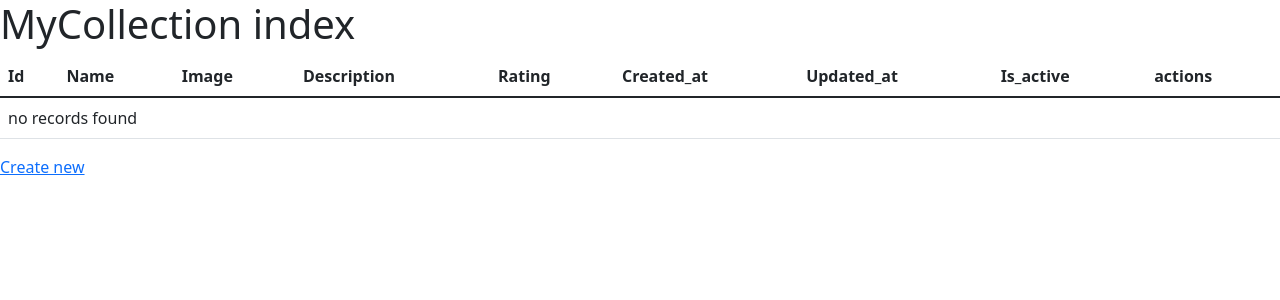
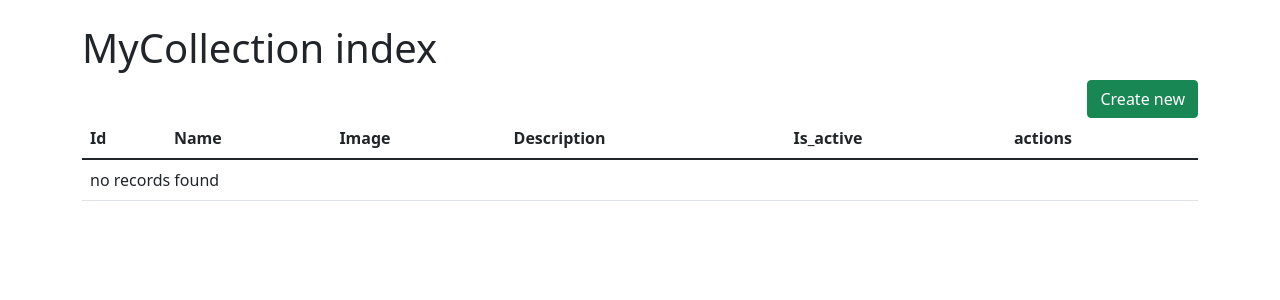
Before and after one commit to kjeanot/collexion-back, a Symfony app: template templates/back/my_collection/index.html.twig in a window 1280 px wide. Shown: the top 300 px of the page. Run offline with Twig, Linux system fonts and the light colour scheme; the template is opened without the code that fills it, so the values that code supplies are empty; some libraries are stand-ins or nearby versions.

Commit message:
crud model on MyCollection ok

```diff
--- a/templates/back/my_collection/_delete_form.html.twig
+++ b/templates/back/my_collection/_delete_form.html.twig
@@ -1,4 +1,6 @@
+<div class="table table-hover mt-4">
 <form method="post" action="{{ path('app_back_my_collection_delete', {'id': my_collection.id}) }}" onsubmit="return confirm('Are you sure you want to delete this item?');">
     <input type="hidden" name="_token" value="{{ csrf_token('delete' ~ my_collection.id) }}">
-    <button class="btn">Delete</button>
+    <button class=" btn btn-danger">Delete</button>
 </form>
+</div>
--- a/templates/back/my_collection/_form.html.twig
+++ b/templates/back/my_collection/_form.html.twig
@@ -1,4 +1,6 @@
+<div class="table table-hover mt-4">
 {{ form_start(form) }}
     {{ form_widget(form) }}
-    <button class="btn">{{ button_label|default('Save') }}</button>
+    <button class="btn btn-success">{{ button_label|default('Save') }}</button>
 {{ form_end(form) }}
+</div>
--- a/templates/back/my_collection/edit.html.twig
+++ b/templates/back/my_collection/edit.html.twig
@@ -3,11 +3,12 @@
 {% block title %}Edit MyCollection{% endblock %}
 
 {% block body %}
+<div class="container my-4">
     <h1>Edit MyCollection</h1>
+
+      <a href="{{ path('app_back_my_collection_index') }}"class="btn btn-outline-primary float-end">back to list</a>
 
     {{ include('back/my_collection/_form.html.twig', {'button_label': 'Update'}) }}
 
-    <a href="{{ path('app_back_my_collection_index') }}">back to list</a>
-
     {{ include('back/my_collection/_delete_form.html.twig') }}
 {% endblock %}
--- a/templates/back/my_collection/index.html.twig
+++ b/templates/back/my_collection/index.html.twig
@@ -3,18 +3,18 @@
 {% block title %}MyCollection index{% endblock %}
 
 {% block body %}
+<div class="container my-4">
     <h1>MyCollection index</h1>
 
-    <table class="table">
+    <a href="{{ path('app_back_my_collection_new') }}"class="btn btn-success float-end">Create new</a>
+
+    <table class="table table-hover mt-4">
         <thead>
             <tr>
                 <th>Id</th>
                 <th>Name</th>
                 <th>Image</th>
                 <th>Description</th>
-                <th>Rating</th>
-                <th>Created_at</th>
-                <th>Updated_at</th>
                 <th>Is_active</th>
                 <th>actions</th>
             </tr>
@@ -25,14 +25,11 @@
                 <td>{{ my_collection.id }}</td>
                 <td>{{ my_collection.name }}</td>
                 <td>{{ my_collection.image }}</td>
-                <td>{{ my_collection.description }}</td>
-                <td>{{ my_collection.rating }}</td>
-                <td>{{ my_collection.createdAt ? my_collection.createdAt|date('Y-m-d H:i:s') : '' }}</td>
-                <td>{{ my_collection.updatedAt ? my_collection.updatedAt|date('Y-m-d H:i:s') : '' }}</td>
+                <td>{{ my_collection.description|slice(0, 50) }}... </td>
                 <td>{{ my_collection.isActive ? 'Yes' : 'No' }}</td>
                 <td>
-                    <a href="{{ path('app_back_my_collection_show', {'id': my_collection.id}) }}">show</a>
-                    <a href="{{ path('app_back_my_collection_edit', {'id': my_collection.id}) }}">edit</a>
+                    <a href="{{ path('app_back_my_collection_show', {'id': my_collection.id}) }}"class="btn btn-sm btn-info">show</a>
+                    <a href="{{ path('app_back_my_collection_edit', {'id': my_collection.id}) }}"class="btn btn-sm btn-warning">edit</a>
                 </td>
             </tr>
         {% else %}
@@ -42,6 +39,4 @@
         {% endfor %}
         </tbody>
     </table>
-
-    <a href="{{ path('app_back_my_collection_new') }}">Create new</a>
 {% endblock %}
--- a/templates/back/my_collection/new.html.twig
+++ b/templates/back/my_collection/new.html.twig
@@ -3,9 +3,12 @@
 {% block title %}New MyCollection{% endblock %}
 
 {% block body %}
+<div class="container my-4">
     <h1>Create new MyCollection</h1>
 
+    <a href="{{ path('app_back_my_collection_index') }}"class="btn btn-outline-primary float-end">back to list</a>
+
     {{ include('back/my_collection/_form.html.twig') }}
+</div>
 
-    <a href="{{ path('app_back_my_collection_index') }}">back to list</a>
 {% endblock %}
--- a/templates/back/my_collection/show.html.twig
+++ b/templates/back/my_collection/show.html.twig
@@ -3,7 +3,10 @@
 {% block title %}MyCollection{% endblock %}
 
 {% block body %}
+<div class="container my-4">
     <h1>MyCollection</h1>
+
+    <a href="{{ path('app_back_my_collection_index') }}"class="btn btn-outline-primary float-end">back to list</a>
 
     <table class="table">
         <tbody>
@@ -42,9 +45,8 @@
         </tbody>
     </table>
 
-    <a href="{{ path('app_back_my_collection_index') }}">back to list</a>
 
-    <a href="{{ path('app_back_my_collection_edit', {'id': my_collection.id}) }}">edit</a>
+    <a href="{{ path('app_back_my_collection_edit', {'id': my_collection.id}) }}"class="btn btn-warning">edit</a>
 
     {{ include('back/my_collection/_delete_form.html.twig') }}
 {% endblock %}
```
Also changed, not shown: src/Form/MyCollectionType.php (+5 -11 lines).
